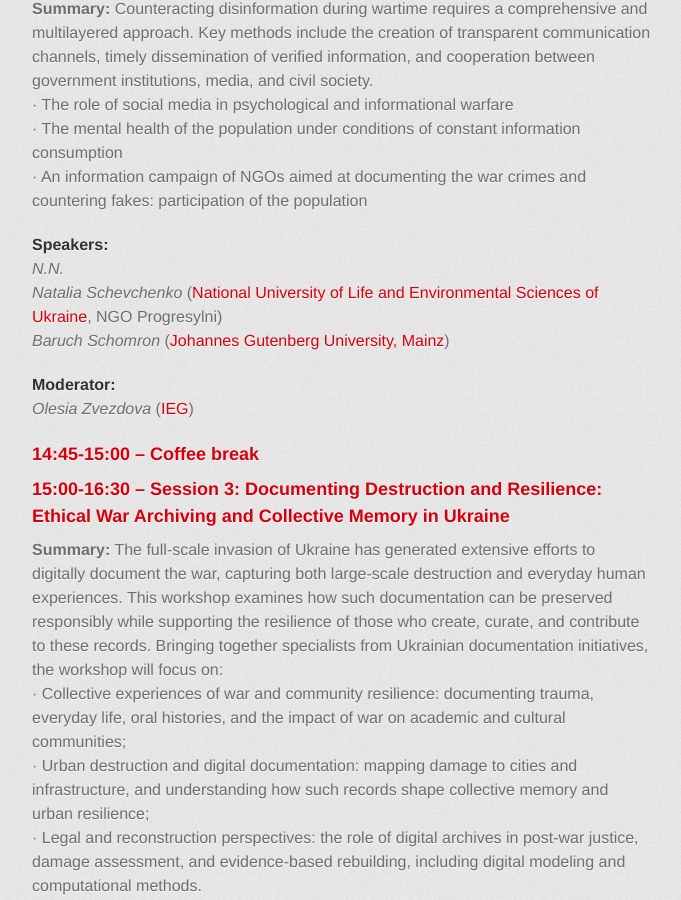
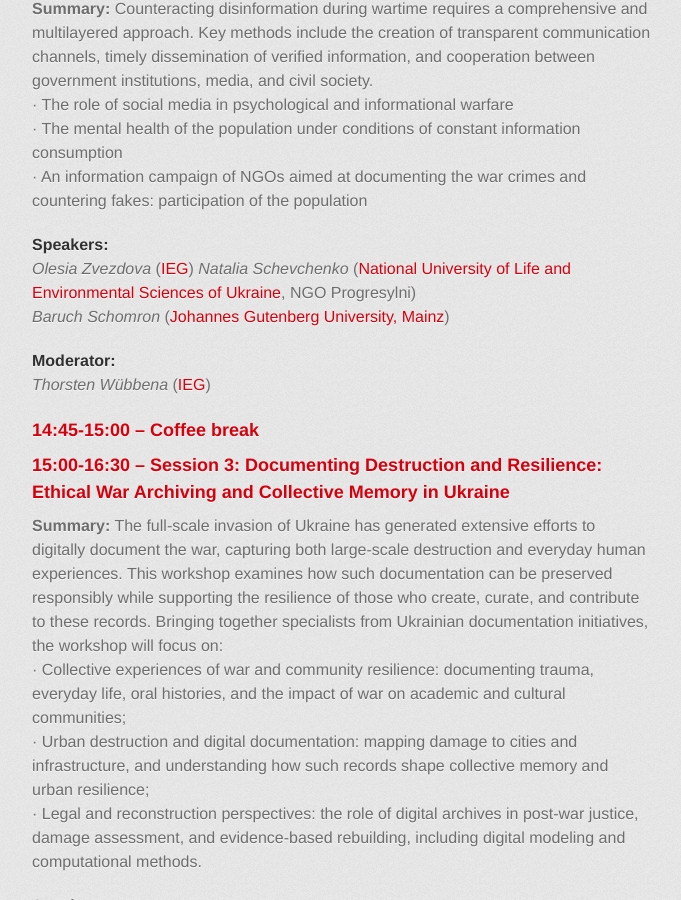
Before and after one commit to ieg-dhr/LivArch-Workshop_II, a Jekyll site: the page built from index.md, in a window 1280 px wide and 900 px high, scrolled down 1733 px. Shown: the whole window, without its empty margins (298-979 px from the left). Built offline with Jekyll 4.4.1, drawn with Linux system fonts in a browser that asks for light colours; some web fonts are replaced.

Commit message:
Update index.md

```diff
--- a/index.md
+++ b/index.md
@@ -43,12 +43,12 @@ Counting with specialists and representatives from leading Ukrainian archival in
   ·	The mental health of the population under conditions of constant information consumption
   ·	An information campaign of NGOs aimed at documenting the war crimes and countering fakes: participation of the population
 #### Speakers:
-*N.N.*
+*Olesia Zvezdova* ([IEG](https://www.ieg-mainz.de/fellow/dr-olesia-zvezdova/))
 *Natalia Schevchenko* ([National University of Life and Environmental Sciences of Ukraine](https://nubip.edu.ua/en/node/164653), NGO Progresylni)
 *Baruch Schomron* ([Johannes Gutenberg University, Mainz](https://www.zis.uni-mainz.de/gaeste/fellows/baruch-shomron/))
 
 #### Moderator:
-*Olesia Zvezdova* ([IEG](https://www.ieg-mainz.de/fellow/dr-olesia-zvezdova/))
+*Thorsten Wübbena* ([IEG](https://www.ieg-mainz.de/en/person/wuebbena/))
 
 ### 14:45-15:00 – Coffee break
 
```
